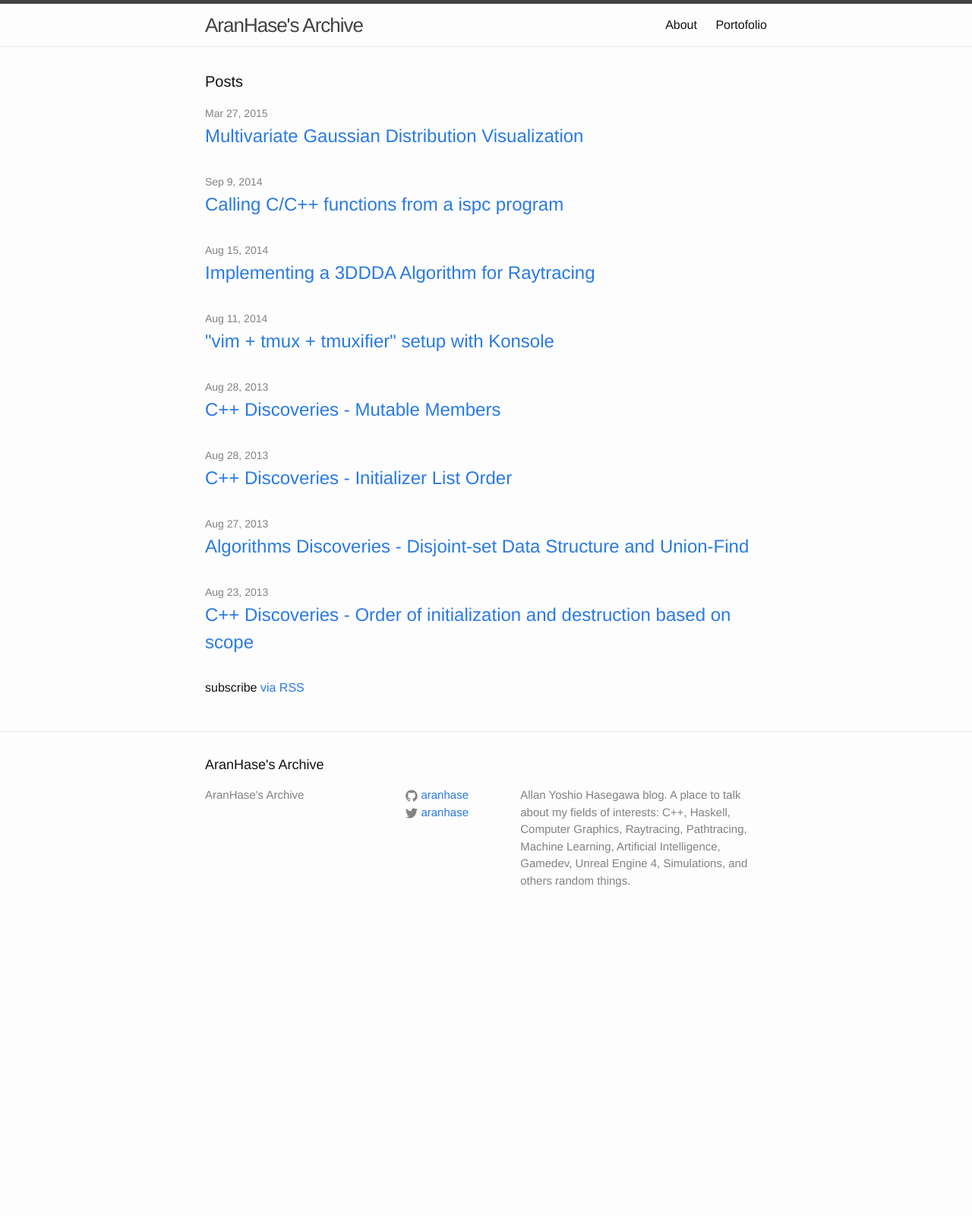
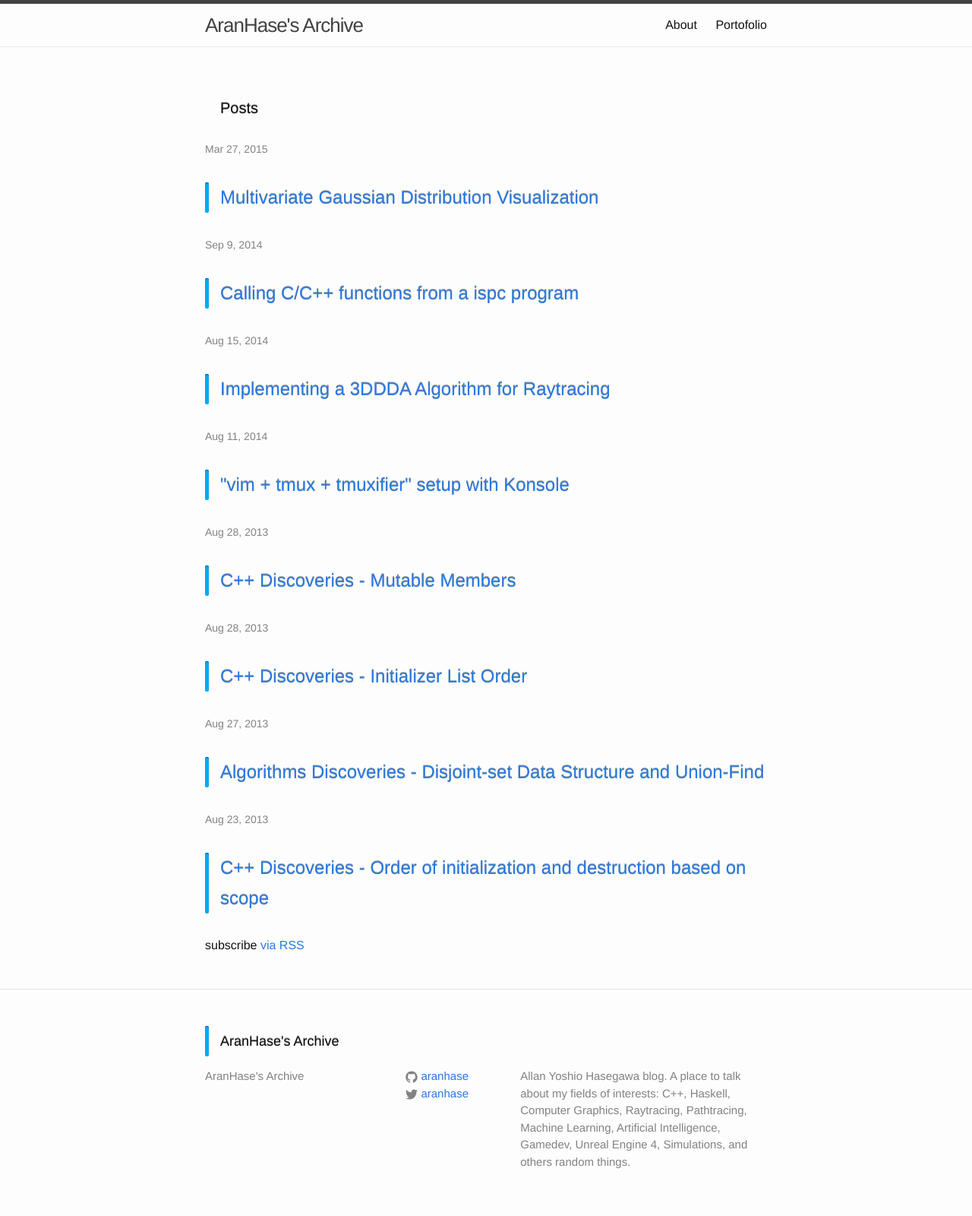
Before and after one commit to AranHase/aranhase.github.io, a Jekyll site: the page built from index.html, in a window 1280 px wide. Shown: the whole page at 76% size. Built offline with Jekyll 4.4.1, drawn with Linux system fonts in a browser that asks for light colours; before the commit the page ends 1230 px from its top, so only the background shows below that.

Commit message:
new format to better distinguish headers from text

```diff
--- a/_sass/_base.scss
+++ b/_sass/_base.scss
@@ -80,8 +80,53 @@ li {
  * Headings
  */
 h1, h2, h3, h4, h5, h6 {
-    font-weight: 300;
+  margin: 1em 0 .6em 0;
+  padding: 0 0 0 20px;
+  font-weight: normal;
+  text-shadow: 0 -1px 0 rgba(0,0,0,0.4);
+  position: relative;
+  font-size: 30px;
+  line-height: 40px;
 }
+
+h1 {
+  font-size: 42px;
+  line-height: 60px;
+}
+
+h2 {
+  font-size: 32px;
+  line-height: 40px;
+}
+
+h3 {
+  font-size: 24px;
+  line-height: 30px;
+}
+
+h4 {
+  font-size: 18;
+  line-height: 20px;
+}
+
+h2:after, h3:after, h4:after {
+	position: absolute;
+	content: "";
+	left: 0;
+	top: 0;
+	bottom: 0;
+	width: 5px;
+	border-radius: 2px;
+	box-shadow:
+		inset 0 1px 1px rgba(0,0,0,0.5),
+		0 1px 1px rgba(255,255,255,0.3);
+}
+
+h2:after { background: #0AF; }
+h3:after { background: #3BF; }
+h4:after { background: #6Cf; }
+
+
 
 
 
```
